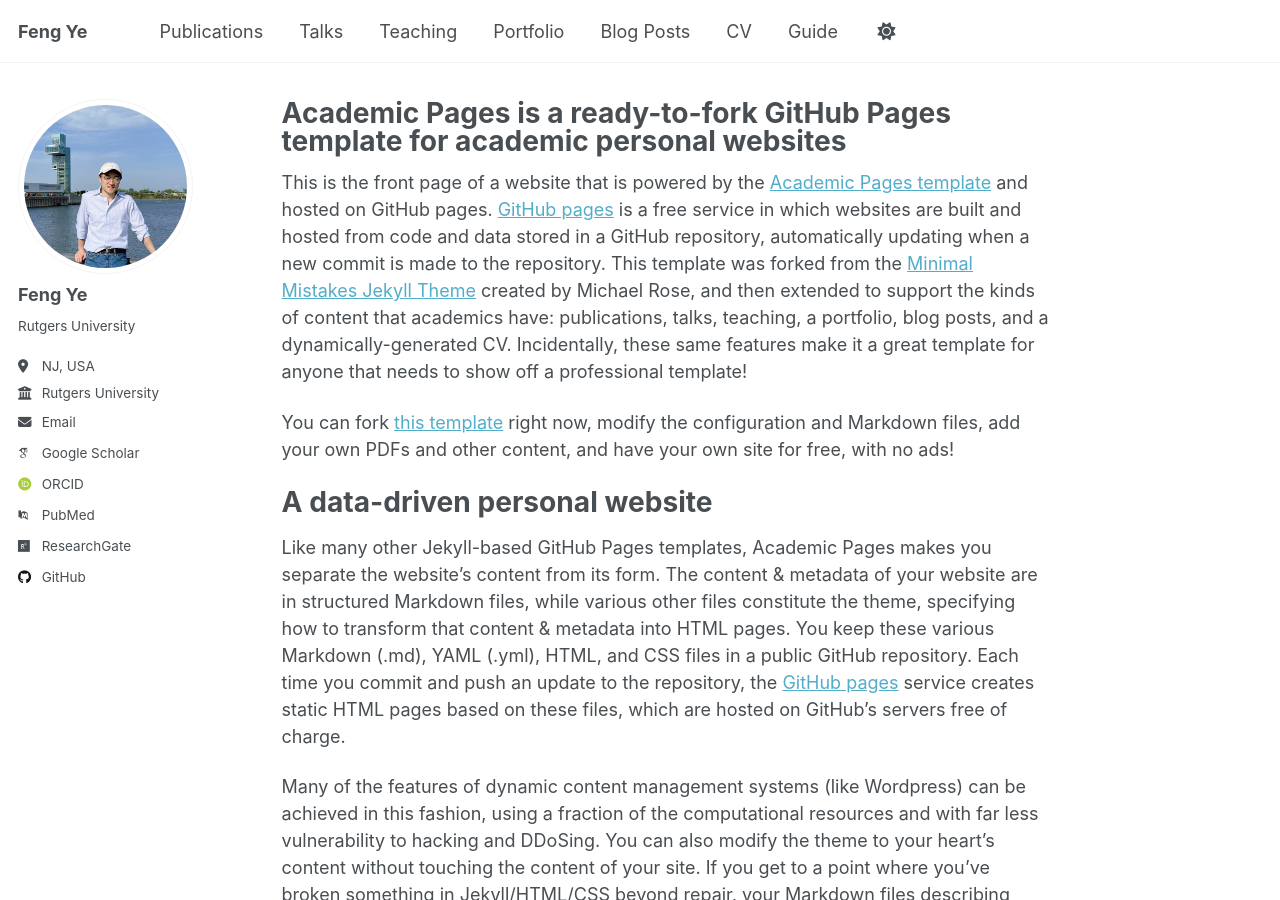
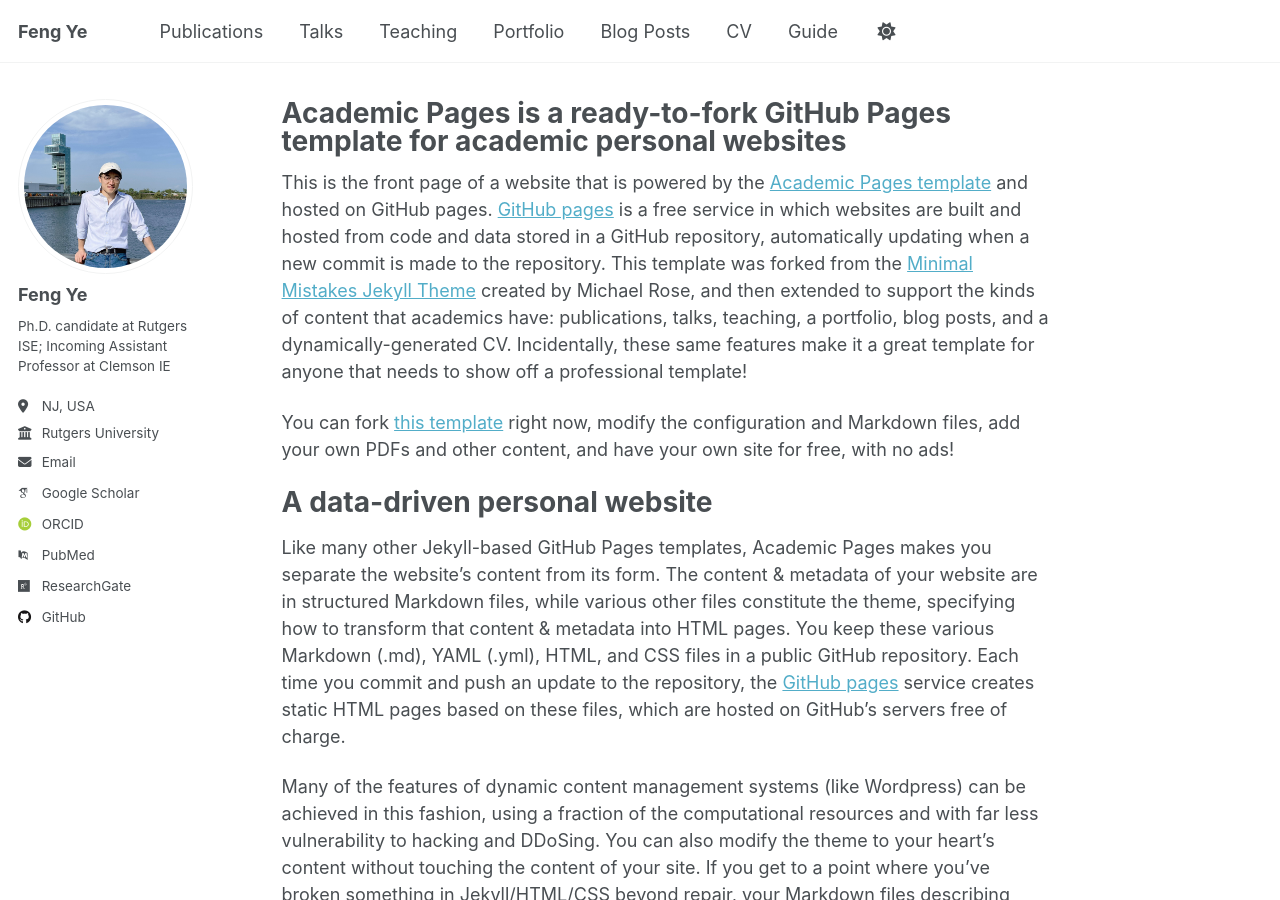
Before and after one commit to feye2024/feye2024.github.io, a Jekyll site: the page built from _pages/about.md, in a window 1280 px wide and 900 px high. Built offline with Jekyll 4.4.1, drawn with Linux system fonts in a browser that asks for light colours; some web fonts are replaced; a script that is not in the unit is left out.

Commit message:
homepage change

```diff
--- a/_config.yml
+++ b/_config.yml
@@ -25,7 +25,7 @@
   avatar           : "fy_profile.jpg"
   name             : "Feng Ye"
   pronouns         : # example: "she/her"
-  bio              : "Rutgers University"
+  bio              : "Ph.D. candidate at Rutgers ISE; Incoming Assistant Professor at Clemson IE"
   location         : "NJ, USA"
   employer         : "Rutgers University"
   uri              : # URL
```
